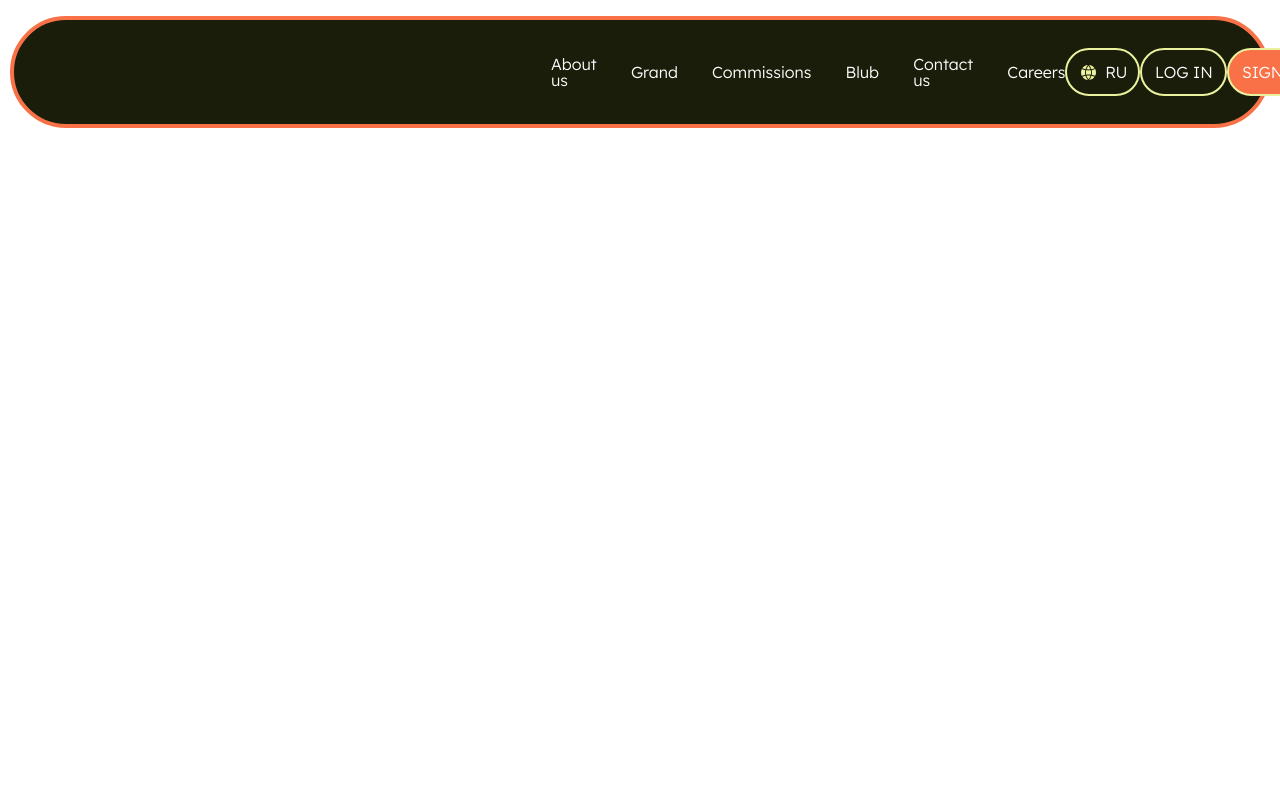
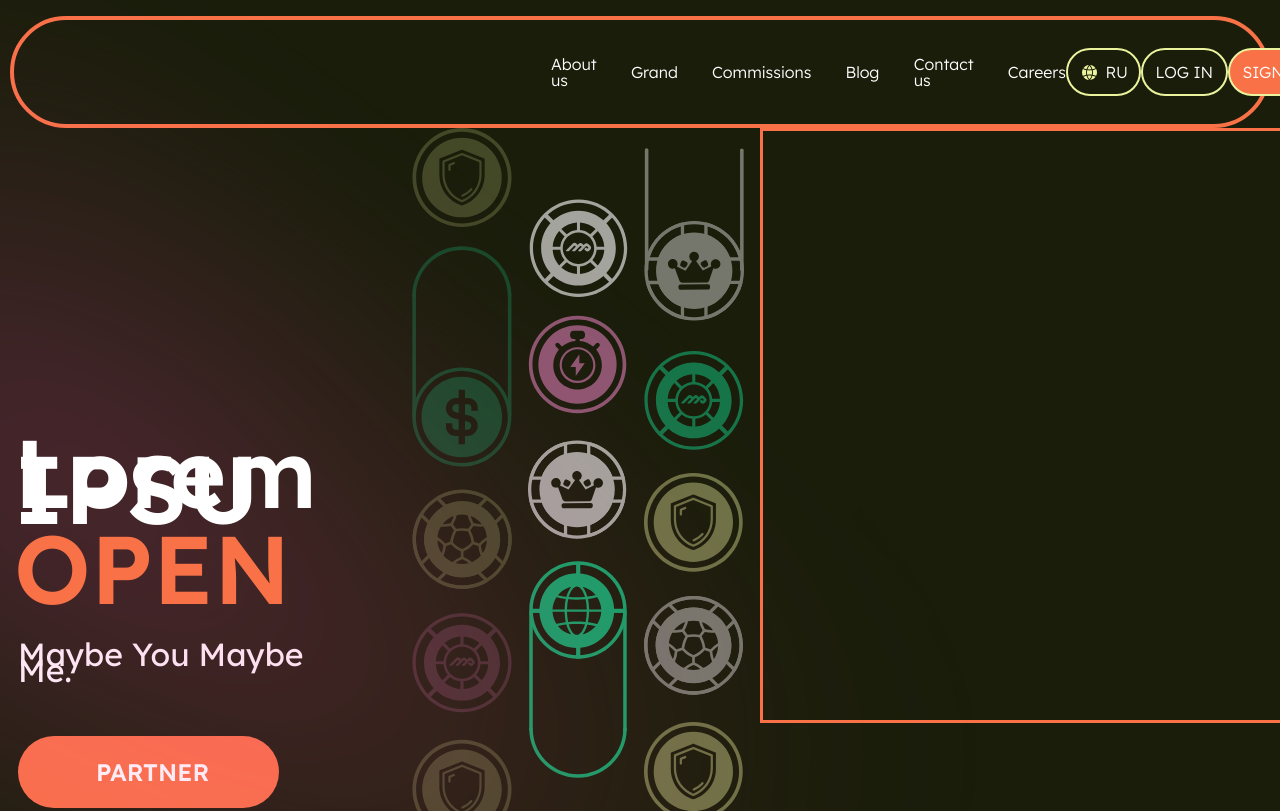
Before and after one commit to pain4metoo/test-task.11.86.2, a website built with webpack: page src/index.html in a window 1280 px wide. Shown: the top 811 px of the page. Built offline with nearby package versions, Linux system fonts and the light colour scheme.

Commit message:
feat: add part of center content

```diff
--- a/src/index.html
+++ b/src/index.html
@@ -14,7 +14,7 @@
               <li class="header_nav_item"><a class="header_nav_link" href="#" target="_blank"> About us </a></li>
               <li class="header_nav_item"><a class="header_nav_link" href="#" target="_blank"> Grand </a></li>
               <li class="header_nav_item"><a class="header_nav_link" href="#" target="_blank"> Commissions </a></li>
-              <li class="header_nav_item"><a class="header_nav_link" href="#" target="_blank"> Blub </a></li>
+              <li class="header_nav_item"><a class="header_nav_link" href="#" target="_blank"> Blog </a></li>
               <li class="header_nav_item"><a class="header_nav_link" href="#" target="_blank"> Contact us </a></li>
               <li class="header_nav_item"><a class="header_nav_link" href="#" target="_blank"> Careers </a></li>
             </ul>
@@ -26,7 +26,48 @@
           </div>
         </div>
       </header>
-      <main class="main"></main>
+      <main class="main">
+        <div class="main_inner">
+          <div class="main_left">
+            <div class="main_left_gradient"></div>
+            <h1 class="main_left_title">Lorem IPSU <span>OPEN</span></h1>
+            <h2 class="main_left_title_small">Maybe You Maybe Me.</h2>
+            <a class="main_left_btn_partner" href="#">Partner</a>
+          </div>
+          <div class="main_center">
+            <div class="main_animation">
+              <div class="main_animation_line main_animation_line_1">
+                <img
+                  class="main_animation_img_reverse main_animation_img_reverse_1"
+                  src="./assets/svg/line_1.svg"
+                  alt="partners_1"
+                />
+                <img class="main_animation_img main_animation_img_1" src="./assets/svg/line_1.svg" alt="partners_1" />
+              </div>
+              <div class="main_animation_line main_animation_line_2">
+                <img
+                  class="main_animation_img_reverse main_animation_img_reverse_2"
+                  src="./assets/svg/line_1.svg"
+                  alt="partners_1"
+                />
+                <img class="main_animation_img ain_animation_img_2" src="./assets/svg/line_2.svg" alt="partners_2" />
+              </div>
+              <div class="main_animation_line main_animation_line_3">
+                <img
+                  class="main_animation_img_reverse main_animation_img_reverse_3"
+                  src="./assets/svg/line_1.svg"
+                  alt="partners_1"
+                />
+                <img class="main_animation_img ain_animation_img_3" src="./assets/svg/line_3.svg" alt="partners_3" />
+              </div>
+            </div>
+          </div>
+          <div class="main_right">
+            <div class="main_right_blog"></div>
+            <div class="main_right_gradient"></div>
+          </div>
+        </div>
+      </main>
       <footer class="footer"></footer>
     </div>
   </body>
--- a/src/index.js
+++ b/src/index.js
@@ -3,3 +3,4 @@ import './libs/normalize.css';
 import './style/variables.scss';
 import './style/index.scss';
 import './style/header.scss';
+import './style/main.scss';
--- a/src/style/index.scss
+++ b/src/style/index.scss
@@ -14,7 +14,7 @@ html {
 
 body {
   @extend %font-lexend;
-  background: linear-gradient(180deg, rgb(255, 255, 255) 63.638%, rgba(255, 255, 255, 0) 95.445%);
+  background-color: rgb(25, 29, 10);
 }
 
 .container {
--- /dev/null
+++ b/src/style/main.scss
@@ -0,0 +1,108 @@
+@import './variables.scss';
+
+.main {
+  &_inner {
+    display: flex;
+    justify-content: space-between;
+  }
+  &_left {
+    position: relative;
+    &_gradient {
+      position: absolute;
+      transform: rotate(-54.31deg);
+      width: 22.6rem;
+      height: 93rem;
+      filter: blur(15rem);
+      background: linear-gradient(180deg, rgb(249, 71, 188), rgba(249, 71, 124, 0.4) 100%);
+      opacity: 0.55;
+      top: 0rem;
+      left: 10rem;
+    }
+    &_title {
+      font-size: 9.6rem;
+      font-weight: 600;
+      max-width: 64rem;
+      width: 100%;
+      margin: 0;
+      margin-top: 33.6rem;
+      min-height: 19.2rem;
+      margin-left: 0.4rem;
+      position: relative;
+      color: #fff;
+
+      span {
+        position: absolute;
+        left: 0rem;
+        top: 50%;
+        color: $c-orange;
+      }
+    }
+    &_title_small {
+      font-weight: 500;
+      font-size: 3.2rem;
+      color: #fff;
+      margin: 0;
+      margin-left: 0.8rem;
+      margin-top: -1rem;
+      margin-bottom: 5.8rem;
+    }
+    &_btn_partner {
+      display: block;
+      font-size: 2.4rem;
+      font-weight: 600;
+      text-align: center;
+      color: #fff;
+      width: 26.1rem;
+      padding: 2.8rem 7.2rem 2.8rem 7.8rem;
+      text-decoration: none;
+      border-radius: 4.8rem;
+      margin-left: 0.8rem;
+      background-color: $c-orange;
+      text-transform: uppercase;
+    }
+  }
+
+  &_animation {
+    display: flex;
+    margin-left: 9.5rem;
+    &_line_1 {
+      margin-right: 1.6rem;
+    }
+    &_line {
+      margin-right: 1.6rem;
+    }
+    &_img {
+      width: 10rem;
+      height: 1334px;
+
+      user-select: none;
+    }
+    &_img_reverse {
+      width: 10rem;
+      height: 1334px;
+
+      user-select: none;
+      opacity: 0;
+      z-index: -1;
+      position: absolute;
+    }
+  }
+  &_right {
+    position: relative;
+    &_blog {
+      width: 53.1rem;
+      height: 59.5rem;
+      border: 3px solid $c-orange;
+    }
+    // &_gradient {
+    //   position: absolute;
+    //   right: -28rem;
+    //   bottom: 0rem;
+    //   width: 57.4rem;
+    //   height: 57.4rem;
+    //   filter: blur(50rem);
+    //   background: linear-gradient(225deg, rgb(249, 146, 71), rgb(242, 157, 162) 100%);
+    //   opacity: 0.7;
+    // }
+  }
+}
```
Also changed, not shown: src/assets/svg/line_1.svg (added), src/assets/svg/line_2.svg (added), src/assets/svg/line_3.svg (added).
